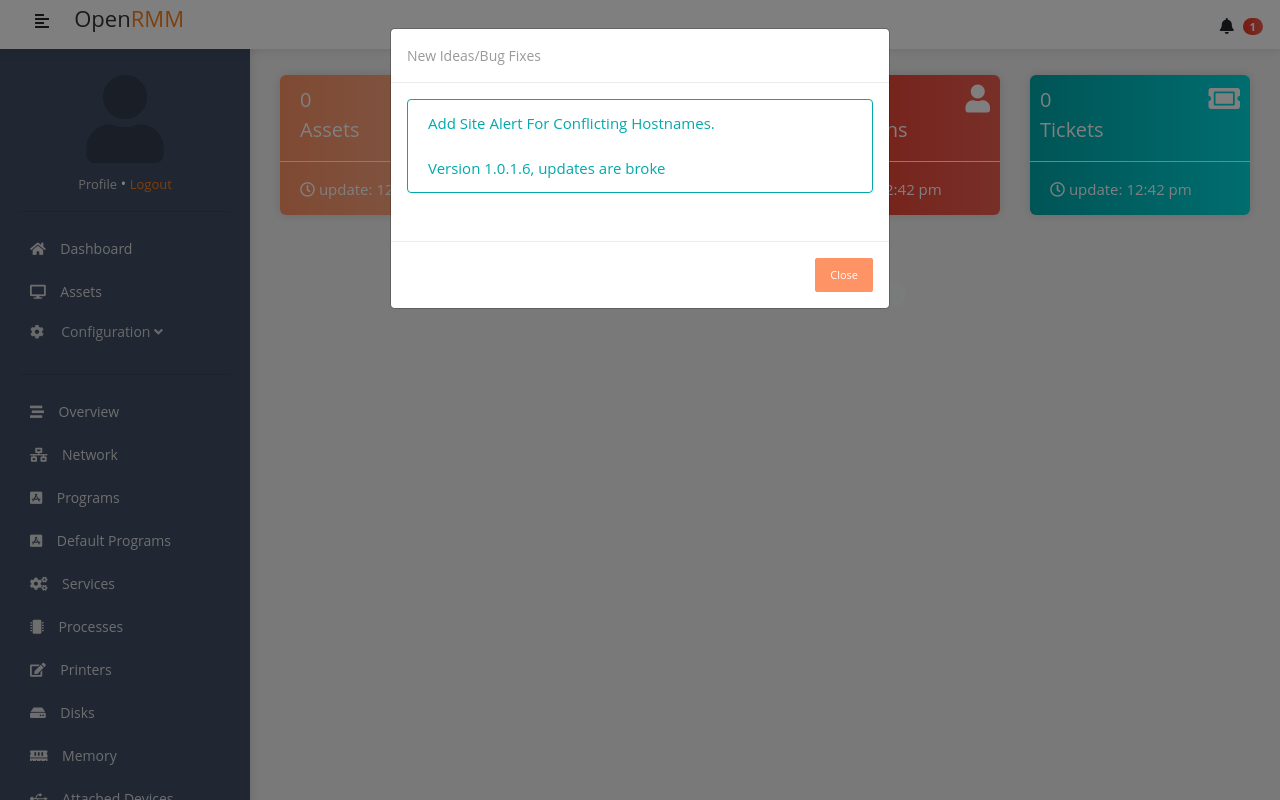
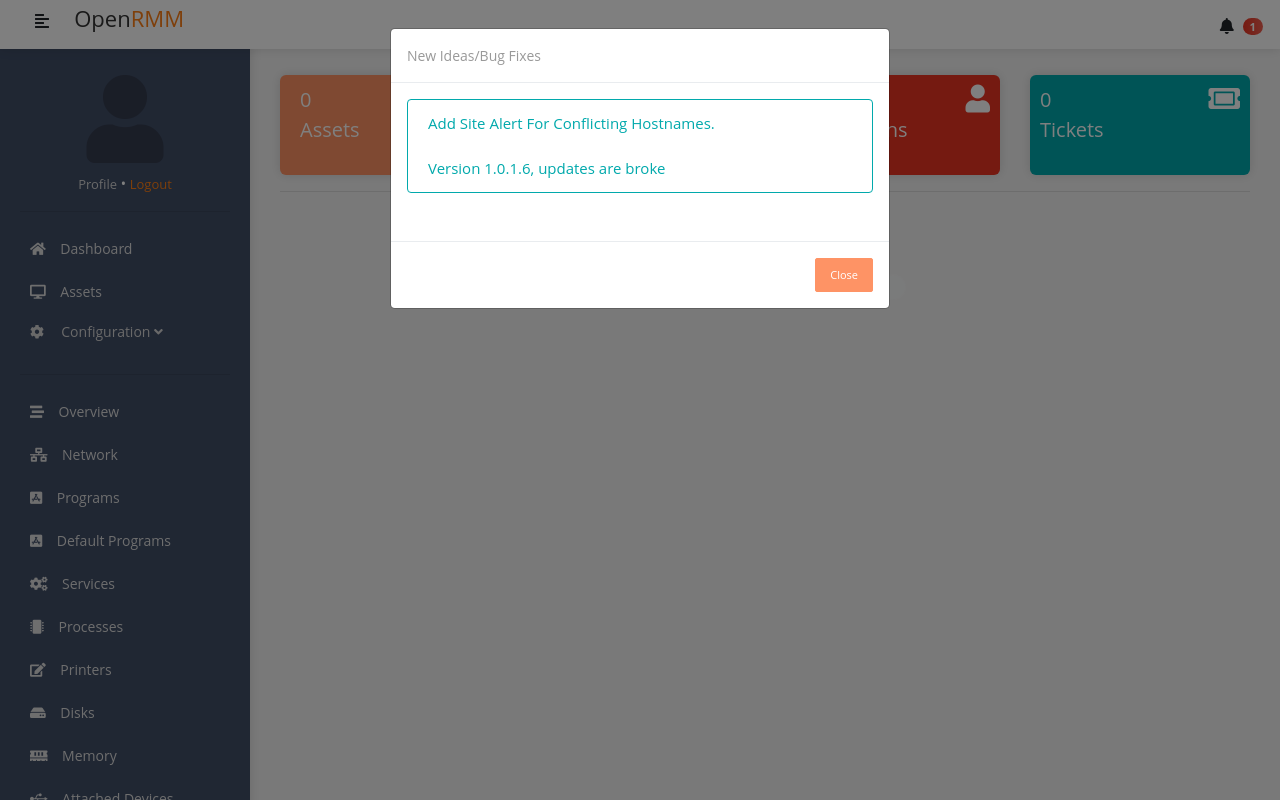
Before and after one commit to OpenRMM/Dashboard-v1, a PHP site: page /?search=1 in a window 1280 px wide. Run offline with PHP 8.4, Linux system fonts and the light colour scheme; the visitor is signed in with stand-in values (Sample User, id 1); data that the repository does not hold is empty; some libraries are stand-ins or nearby versions.

Commit message:
Initial Cleanup #1

```diff
--- a/Includes/config.php
+++ b/Includes/config.php
@@ -2,9 +2,9 @@
 $siteSettingsJson = '
 {
     "MySQL": {
-        "host": "localhost",
-        "username": "openrmm",
-        "password": "*****",
+        "host": "127.0.0.1:3307",
+        "username": "root",
+        "password": "Nikeswoosh.17",
         "database": "rmm"
     },
     "theme": {
--- a/index.php
+++ b/index.php
@@ -520,9 +520,6 @@
 					<div class="recents" id="recents" style="margin-top:20px;"></div>
 
 					<div style="height:100px">&nbsp;</div>
-					<p style="bottom:0;text-align:center;color:#d3d3d3;position: absolute;">© <?php echo date('Y');?> Copyright
-						<a style="color:#d3d3d3;" target="_blank" href="http://smgunlimited.com"> SMG Unlimited</a><br>
-					</p>
 				</ul>
 			</nav>
 			<!-- Page Content -->
@@ -530,73 +527,55 @@
 				<div class="row">
 					<div class="col-xs-12 col-sm-12 col-md-3 col-lg-3">
 						<div style="width:100%;background: -webkit-gradient(linear, left top, right top, from(#fe9365), to(#feb798));box-shadow: 0 0 11px rgba(0,0,0,0.13);
-						background: linear-gradient(to right, #fe9365, #feb798);height:140px;color:#fff;font-size:20px;text-align:left;border-radius:6px;margin-right:30px;">
+						background:#fe9365;height:100px;color:#fff;font-size:20px;text-align:left;border-radius:6px;margin-right:30px;">
 							<a style="color:#fff;cursor:pointer;" onclick="loadSection('Assets');">
 								<div style="padding:10px 10px 0px 20px;">
 									<i class="fas fa-desktop" style="font-size:28px;float:right;"></i>
 									<span style="font-size:20px;" ><?php echo $resultCount; ?></span><br>
 									<span style="font-size:20px;">Assets</span>
 								</div>
-								<hr style="border-color:#fff;"/>
-								<div style="padding-left:20px;font-size:15px;">
-									<i class="far fa-clock"></i>
-									update: 12:42 pm
-								</div>
+
 							</a>
 						</div>
 					</div>
 					<div class="col-xs-12 col-sm-12 col-md-3 col-lg-3">
 						<div style="width:100%;background: -webkit-gradient(linear, left top, right top, from(#0ac282), to(#0df3a3));box-shadow: 0 0 11px rgba(0,0,0,0.13);
-						background: linear-gradient(to right, #0ac282, #0df3a3);height:140px;color:#fff;font-size:20px;text-align:left;border-radius:6px;margin-right:30px;">
+						background:#0ac282;height:100px;color:#fff;font-size:20px;text-align:left;border-radius:6px;margin-right:30px;">
 							<a style="color:#fff;cursor:pointer;" onclick="loadSection('AllCompanies');">
 								<div style="padding:10px 10px 0px 20px;">
 									<i class="fas fa-building" style="font-size:28px;float:right;"></i>
 									<span style="font-size:20px;"><?php echo $companyCount;?></span><br>
 									<span style="font-size:20px;">Customers</span>
 								</div>
-								<hr style="border-color:#fff;"/>
-								<div style="padding-left:20px;font-size:15px;">
-									<i class="far fa-clock"></i>
-									update: 12:42 pm
-								</div>
 							</a>
 						</div>
 					</div>
 					<div class="col-xs-12 col-sm-12 col-md-3 col-lg-3">
 						<div style="width:100%;background: -webkit-gradient(linear, left top, right top, from(#eb3422), to(#ef5f51));box-shadow: 0 0 11px rgba(0,0,0,0.13);
-						background: linear-gradient(to right, #eb3422, #ef5f51);height:140px;color:#fff;font-size:20px;text-align:left;border-radius:6px;margin-right:30px;">
+						background:#eb3422;height:100px;color:#fff;font-size:20px;text-align:left;border-radius:6px;margin-right:30px;">
 							<a style="color:#fff;cursor:pointer;" onclick="loadSection('AllUsers');">
 								<div style="padding:10px 10px 0px 20px;">
 									<i class="fas fa-user" style="font-size:28px;float:right;"></i>
 									<span style="font-size:20px;"><?php echo $userCount;?></span><br>
 									<span style="font-size:20px;">Technicians</span>
 								</div>
-								<hr style="border-color:#fff;"/>
-								<div style="padding-left:20px;font-size:15px;">
-									<i class="far fa-clock"></i>
-									update: 12:42 pm
-								</div>
 							</a>
 						</div>
 					</div>
 					<div class="col-xs-12 col-sm-12 col-md-3 col-lg-3">
 						<div style="width:100%;background: -webkit-gradient(linear, left top, right top, from(#01a9ac), to(#01dbdf));box-shadow: 0 0 11px rgba(0,0,0,0.13);
-						background: linear-gradient(to right, #01a9ac, #01dbdf);height:140px;color:#fff;font-size:20px;text-align:left;border-radius:6px;">
+						background:#01a9ac;height:100px;color:#fff;font-size:20px;text-align:left;border-radius:6px;">
 							<a style="color:#fff;cursor:pointer;" onclick="loadSection('Tickets');">
 								<div style="padding:10px 10px 0px;">
 									<i class="fas fa-ticket-alt" style="font-size:28px;float:right;"></i>
 									<span style="font-size:20px;"><?php echo $userCount;?></span><br>
 									<span style="font-size:20px;">Tickets</span>
 								</div>
-								<hr style="border-color:#fff;"/>
-								<div style="padding-left:20px;font-size:15px;">
-									<i class="far fa-clock"></i>
-									update: 12:42 pm
-								</div>
 							</a>
 						</div>
 					</div>
 				</div>
+				<hr>
 				<div class="row">
 					<div class="col-xs-12 col-sm-12 col-md-12 col-lg-12" style="margin-top:20px;">
 						<div class="loadSection">
@@ -611,7 +590,7 @@
 					</div>
 					<footer style="display:none;" class="page-footer font-small black">
 						<div class="footer-copyright text-center">© <?php echo date('Y');?> Copyright
-							<a style="color:#fff;" target="_blank" href="http://smgunlimited.com"> SMG Unlimited</a>
+							<a style="color:#fff;" target="_blank" href="https://github.com/OpenRMM"> OpenRMM</a>
 							<a style="font-size:12px;cursor:pointer;float:left;padding-right:10px;color:#fff" onclick="loadSection('Versions');"><u>Previous Agent Versions</u></a>
 						</div>
 					</footer>
```
Also changed, not shown: ajax/Assets.php (+1 -8 lines), ajax/Dashboard.php (+1 -7 lines), ajax/General.php (+4 -4 lines), 1 other file.
